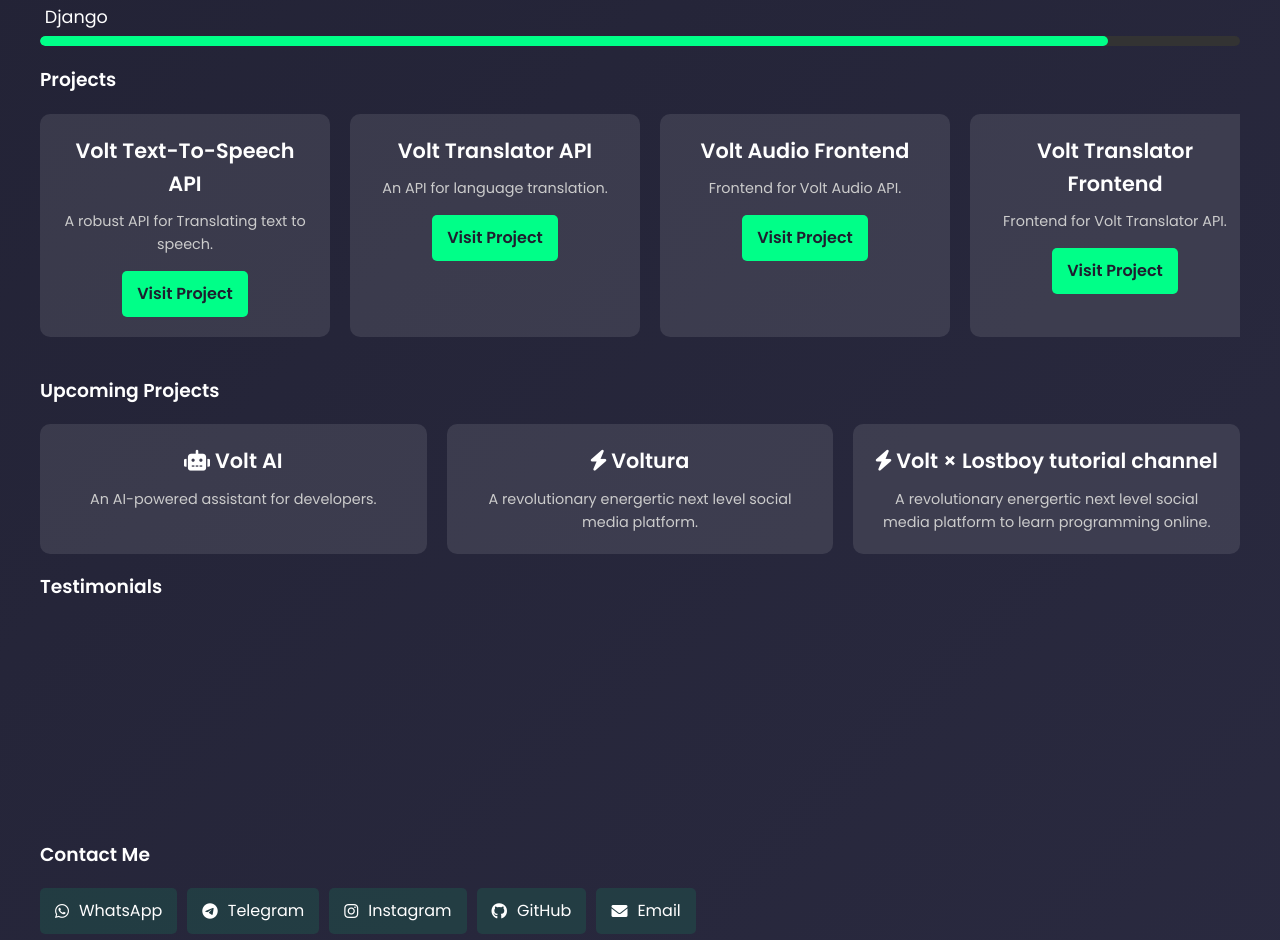
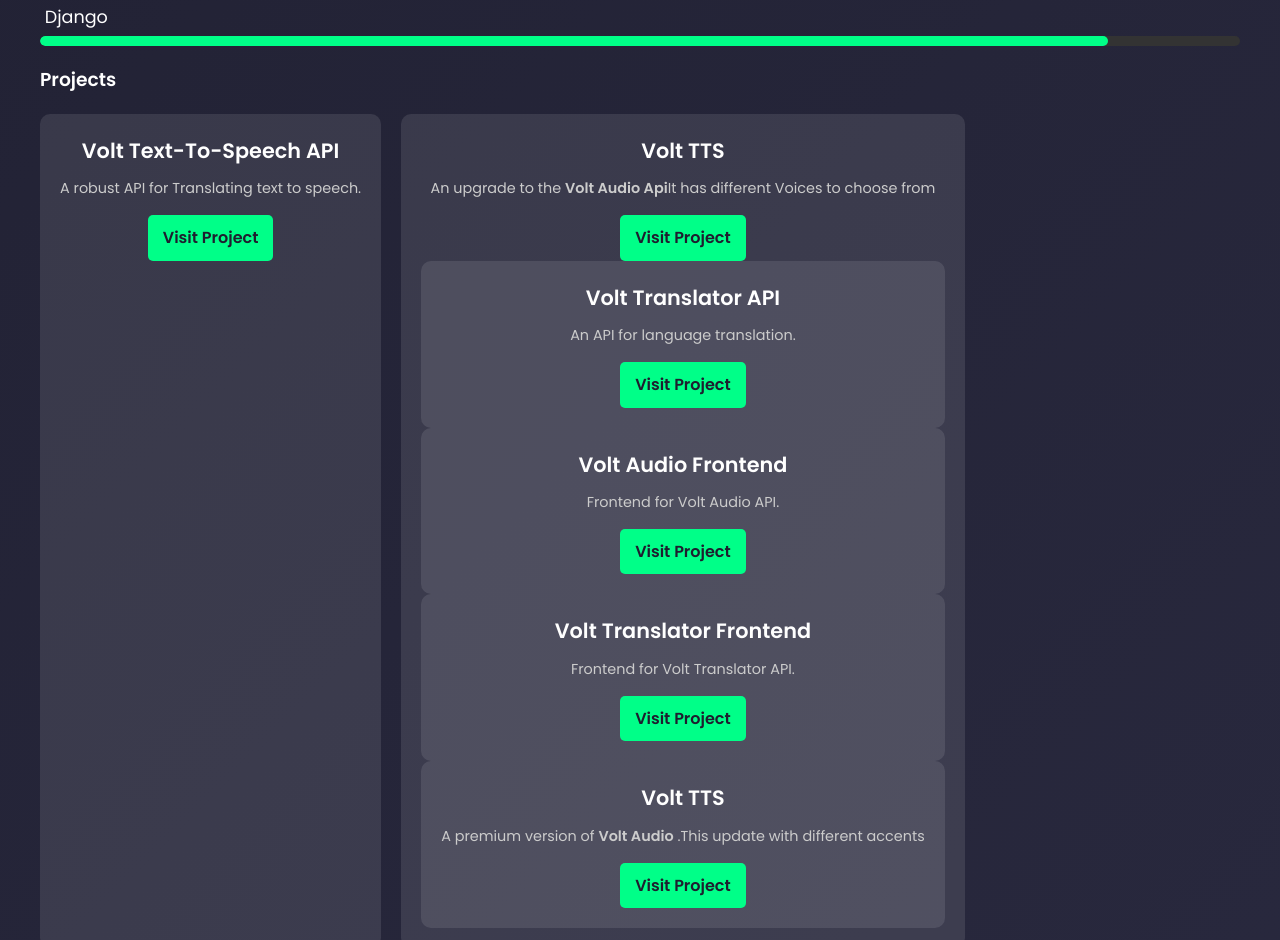
Before and after one commit to TherealVoltageLord/Voltage-Portfolio, a plain HTML site: page index.html in a window 1280 px wide. Shown: the part 1772-2712 px from the top of the page. Drawn offline with Linux system fonts and the light colour scheme; no server answers; some icons are missing.

Commit message:
Update index.html

```diff
--- a/index.html
+++ b/index.html
@@ -105,6 +105,10 @@
           <a href="https://voltagelord-volt-audio.hf.space" target="_blank">Visit Project</a>
         </div>
         <div class="project-card">
+          <h4>Volt TTS</h4>
+          <p> An upgrade to the <strong>Volt Audio Api</strong>It has different Voices to choose from</p>
+          <a href="https://voltagelord-volt-tts.hf.space" target="_blank"> Visit Project</a>
+        <div class="project-card">
           <h4>Volt Translator API</h4>
           <p>An API for language translation.</p>
           <a href="https://voltagelord-volt-translator.hf.space" target="_blank">Visit Project</a>
```
